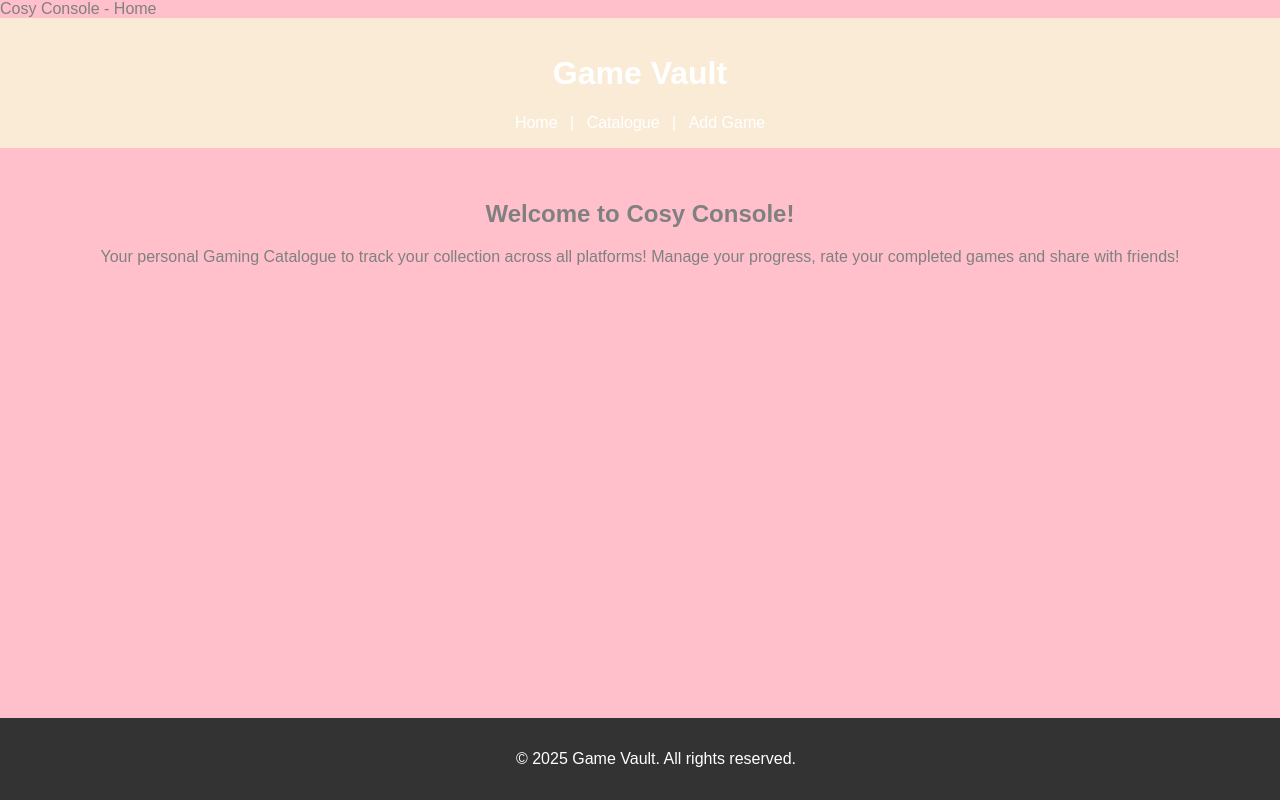
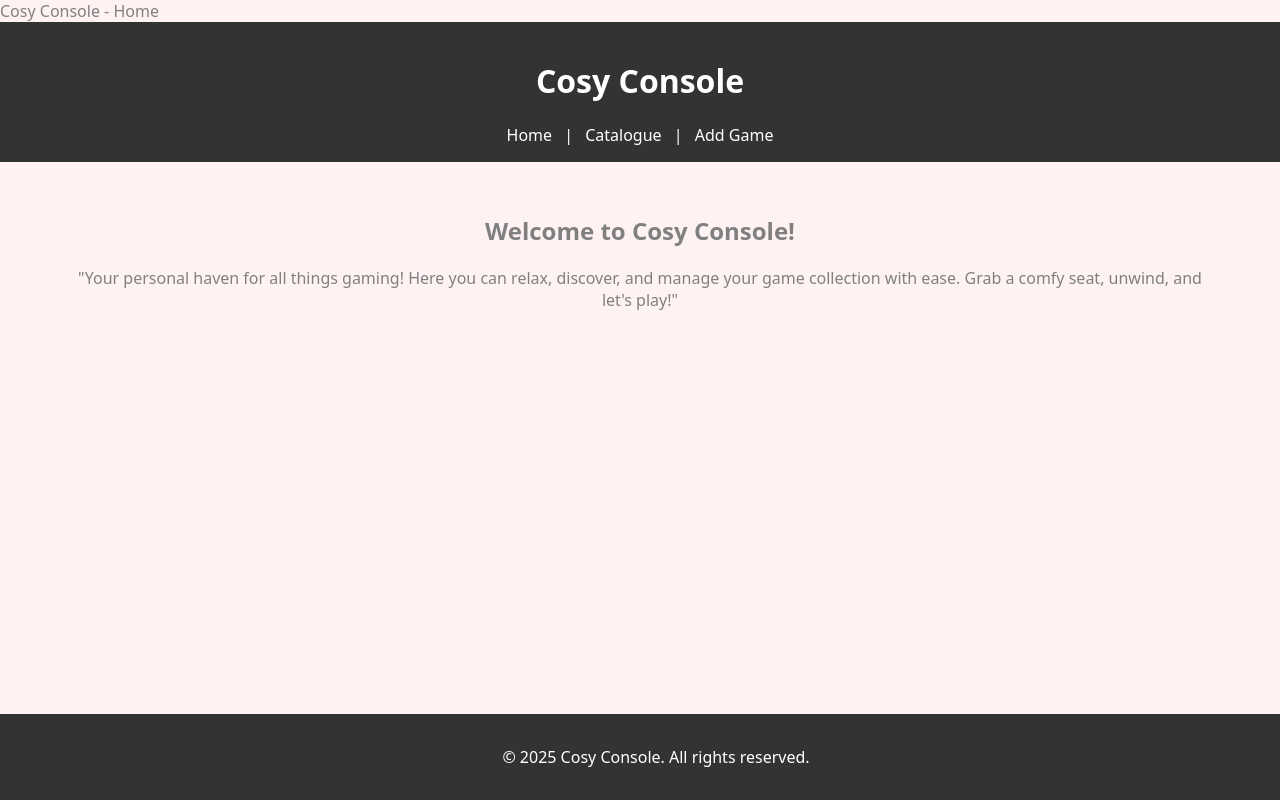
Before and after one commit to briannemcgrath/WSAA-coursework, a Flask app: page / in a window 1280 px wide. Run offline with Flask 3, Linux system fonts and the light colour scheme.

Commit message:
Style Changes
Playing around with different styles for aesthetics.

```diff
--- a/project/static/css/styles.css
+++ b/project/static/css/styles.css
@@ -1,13 +1,13 @@
 body {
-    font-family: Arial, Helvetica, sans-serif;
+    font-family: system-ui, -apple-system, BlinkMacSystemFont, 'Segoe UI', Roboto, Oxygen, Ubuntu, Cantarell, 'Open Sans', 'Helvetica Neue', sans-serif;
     margin: 0;
     padding: 0;
-    background-color: pink !important;
+    background-color: #fff2f2 ;
     color: grey;
 }
 
 header {
-    background-color: antiquewhite;
+    background-color: #333333;
     color: #fff;
     padding: 1em;
     text-align: center;
@@ -29,7 +29,7 @@ main {
 }
 
 footer {
-    background-color: #333;
+    background-color: #333333;
     color: #fff;
     text-align: center;
     padding: 1em;
--- a/project/templates/index.html
+++ b/project/templates/index.html
@@ -10,7 +10,7 @@
 <body>
     <header>
         <!-- main header for the homepage-->
-         <h1>Game Vault</h1>
+         <h1>Cosy Console</h1>
          <nav>
             <!-- navigation links (will update as more pages are added)-->
              <a href="/">Home</a> |
@@ -22,7 +22,7 @@
     <main>
         <!-- welcome section on the homepage-->
         <h2>Welcome to Cosy Console!</h2>
-        <p> Your personal Gaming Catalogue to track your collection across all platforms! Manage your progress, rate your completed games and share with friends!</p>
+        <blockquote> "Your personal haven for all things gaming! Here you can relax, discover, and manage your game collection with ease. Grab a comfy seat, unwind, and let's play!" </blockquote>
         <!-- placeholder for future dynamic content (e.g., list of games?)-->
         <div id="game-list">
             <!-- AJAX calls or server-sided rendering later?-->
@@ -31,7 +31,7 @@
 
     <footer>
         <!-- footer with basic copyright information?-->
-        <p>&copy; 2025 Game Vault. All rights reserved.</p>
+        <p>&copy; 2025 Cosy Console. All rights reserved.</p>
     </footer>
 </body>
 </html>
```
